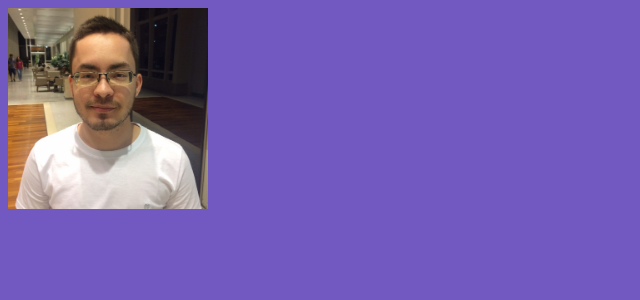
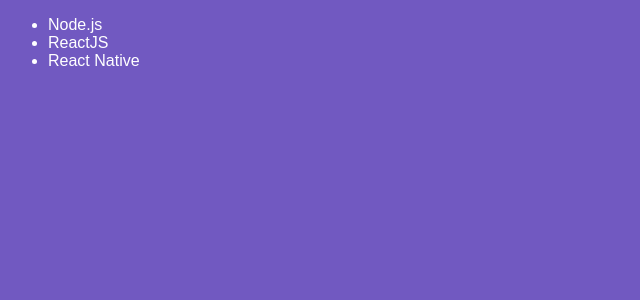
Before and after one commit to JonathanRufino/bootcamp-rocketseat-modulo-04, a React app: page / in a window 1280 px wide. Shown: the top 300 px of the page, without its empty margins (0-640 px from the left). Built offline with nearby package versions, Linux system fonts and the light colour scheme.

Commit message:
Class components

```diff
--- a/babel.config.js
+++ b/babel.config.js
@@ -2,5 +2,8 @@
   presets: [
     '@babel/preset-env',
     '@babel/preset-react',
-  ]
+  ],
+  plugins: [
+    '@babel/plugin-proposal-class-properties',
+  ],
 };
--- a/package.json
+++ b/package.json
@@ -9,6 +9,7 @@
   },
   "devDependencies": {
     "@babel/core": "^7.5.4",
+    "@babel/plugin-proposal-class-properties": "^7.5.0",
     "@babel/preset-env": "^7.5.4",
     "@babel/preset-react": "^7.0.0",
     "babel-loader": "^8.0.6",
--- a/src/App.js
+++ b/src/App.js
@@ -2,10 +2,10 @@
 
 import './App.css';
 
-import profile from './assets/profile.jpg';
+import TechList from './components/TechList';
 
 function App() {
-  return <img width="200" src={profile} />;
+  return <TechList />;
 }
 
 export default App;
--- /dev/null
+++ b/src/components/TechList.js
@@ -0,0 +1,25 @@
+import React, { Component } from 'react';
+
+class TechList extends Component {
+  state = {
+    techs: [
+      'Node.js',
+      'ReactJS',
+      'React Native',
+    ],
+  };
+
+  render() {
+    console.log(this.state);
+
+    return (
+      <ul>
+        <li>Node.js</li>
+        <li>ReactJS</li>
+        <li>React Native</li>
+      </ul>
+    );
+  }
+}
+
+export default TechList;
```
Also changed, not shown: 1 other file (tests, documents, lock files or other folders).
